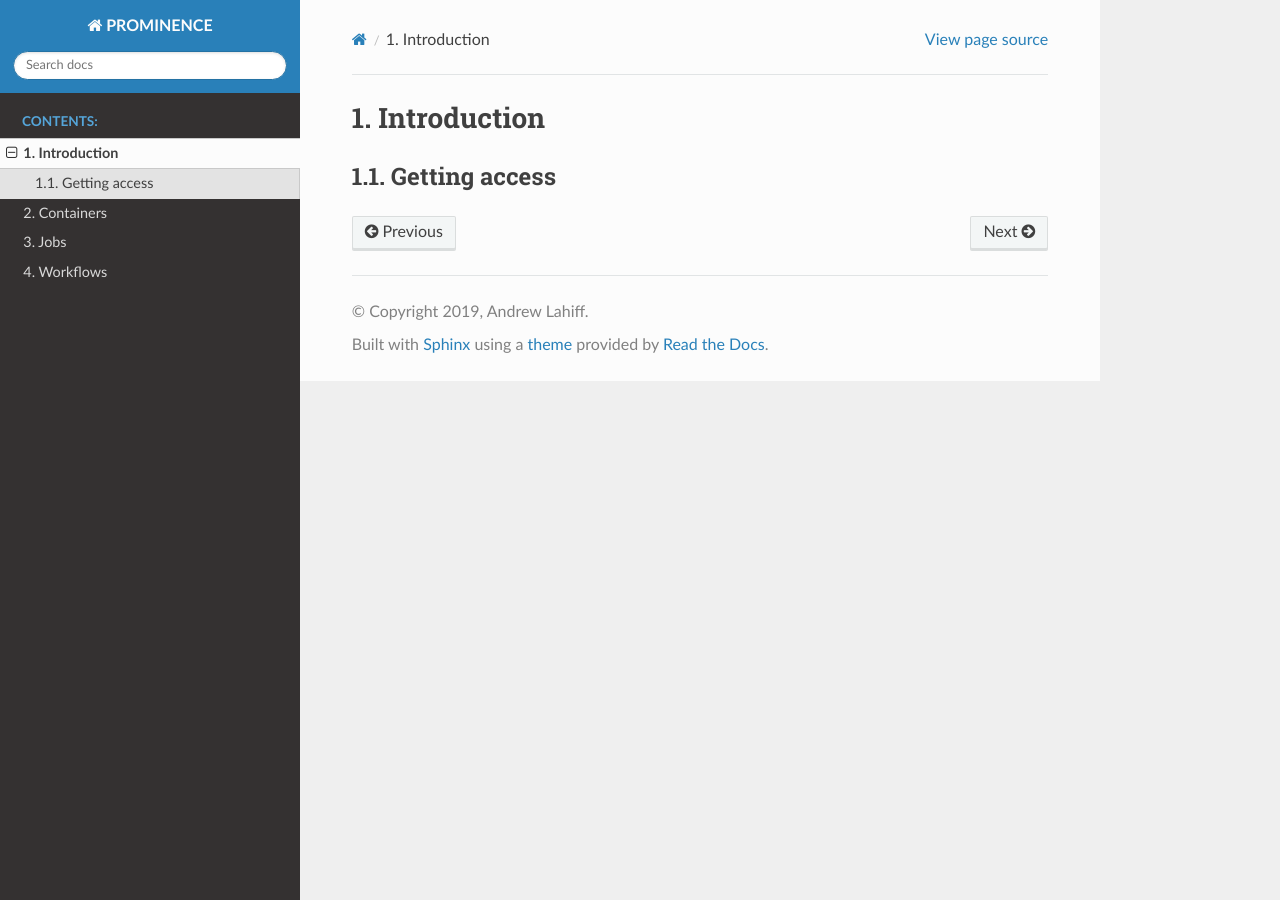
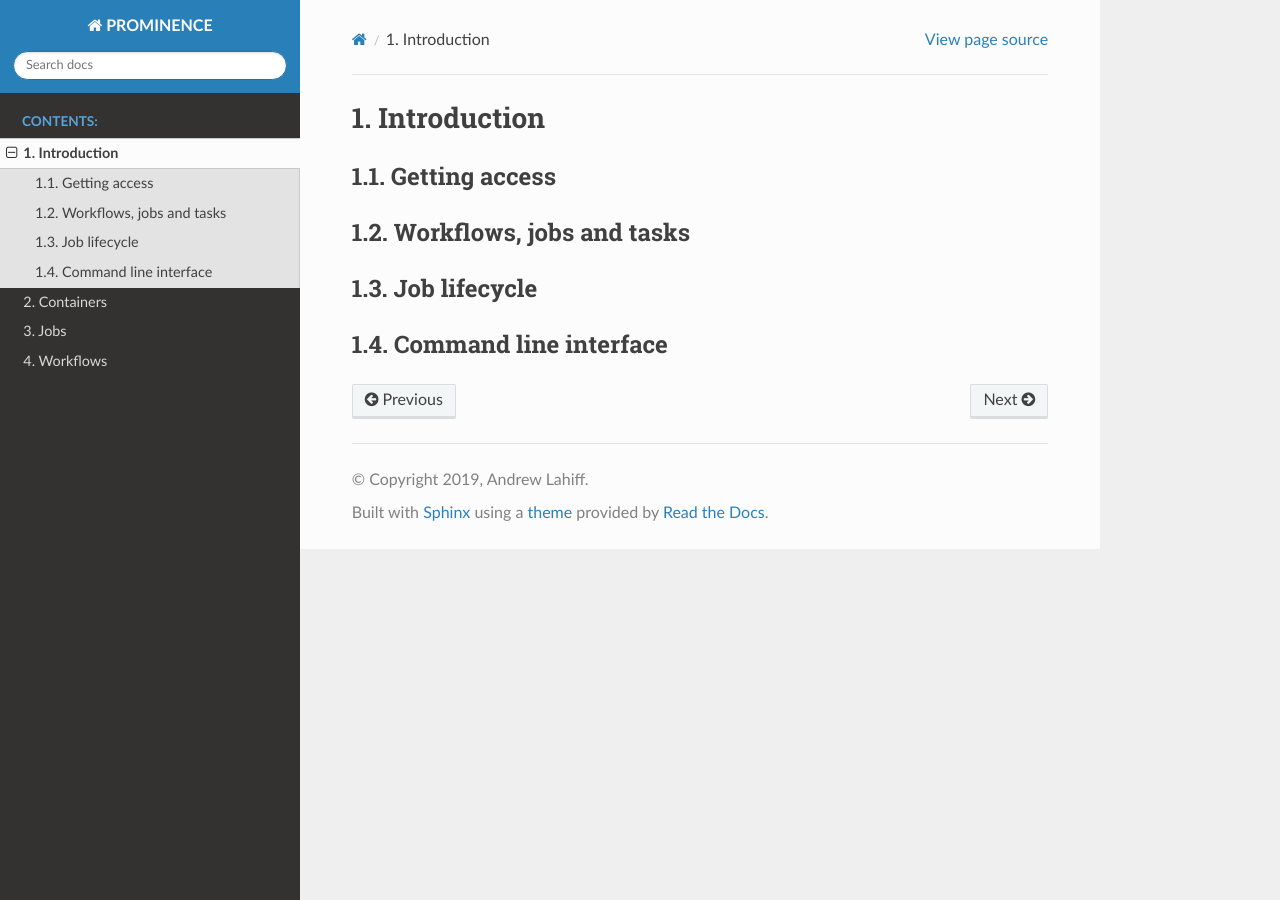
Before and after one commit to prominence-eosc/docs-eosc, a Sphinx documentation site: the page built from source/introduction.rst, in a window 1280 px wide. Built offline with Sphinx 7.4.7 and the Read the Docs theme 2.0.0, drawn with Linux system fonts in a browser that asks for light colours.

Commit message:
Added more content to introduction

```diff
--- a/source/introduction.rst
+++ b/source/introduction.rst
@@ -5,3 +5,12 @@ Introduction
 
 Getting access
 --------------
+
+Workflows, jobs and tasks
+-------------------------
+
+Job lifecycle
+-------------
+
+Command line interface
+----------------------
```
